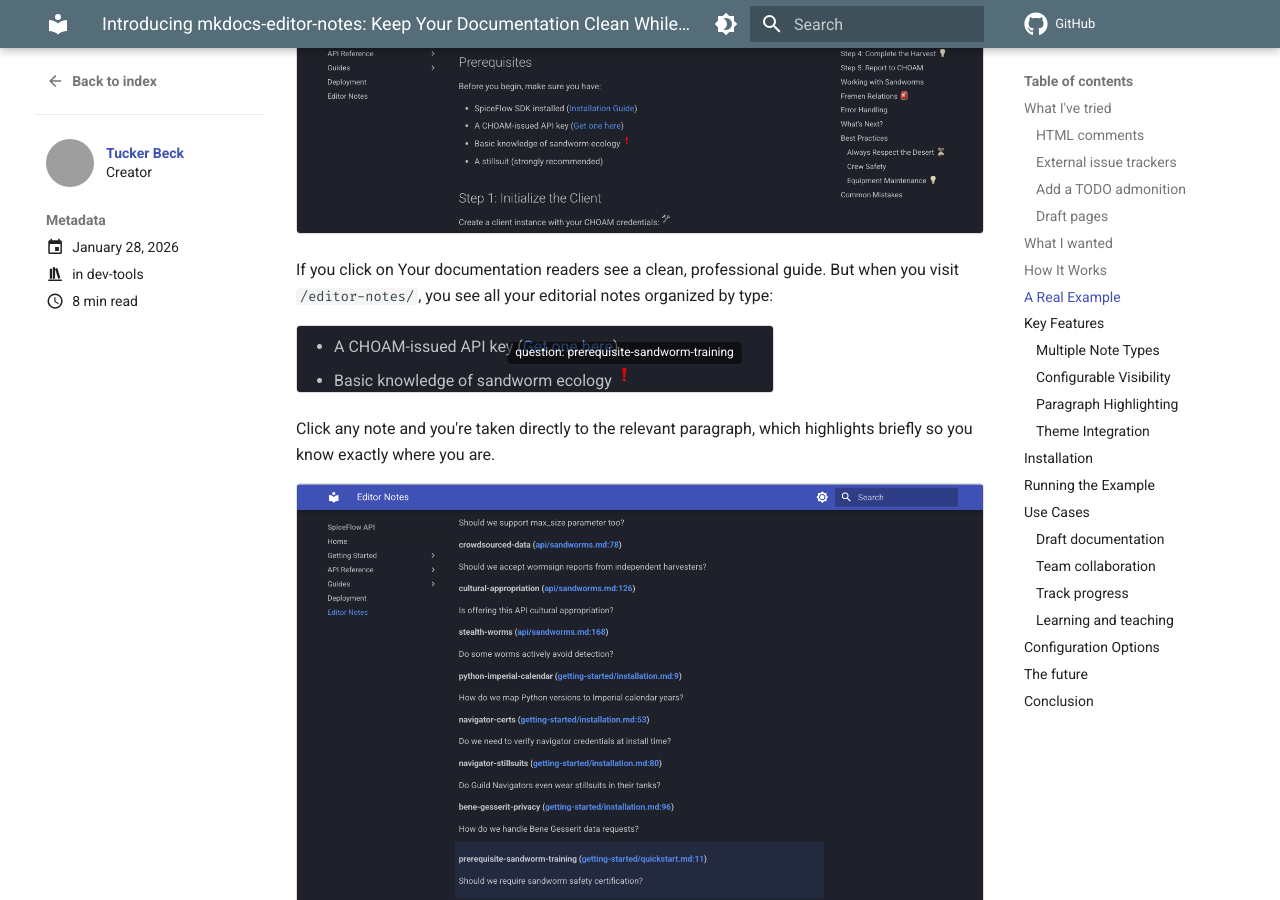
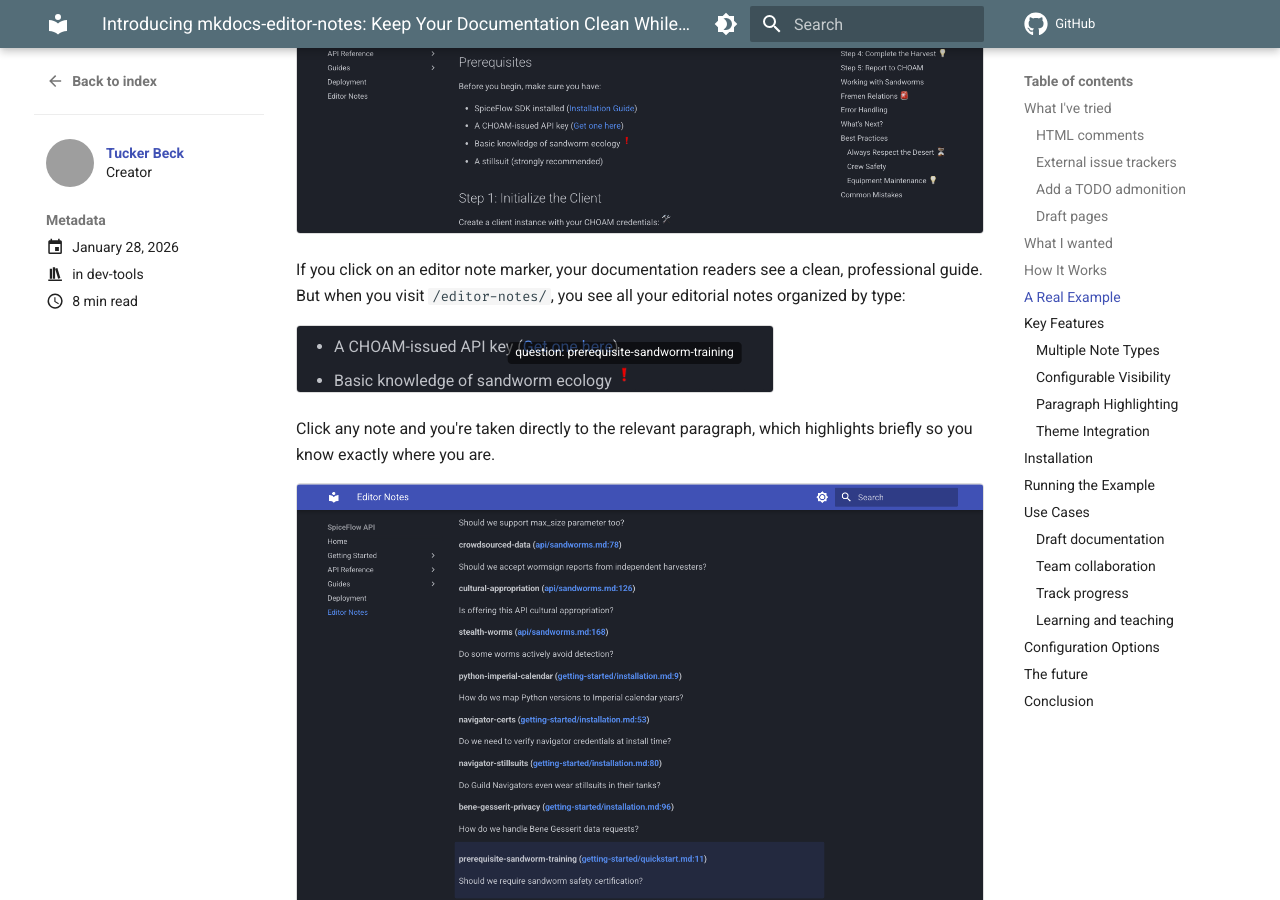
Before and after one commit to dusktreader/blog, an MkDocs documentation site: the page built from docs/source/posts/2026-01-28--introducing-mkdocs-editor-notes.md, in a window 1280 px wide and 900 px high, scrolled down 3772 px. Built offline with MkDocs 1.6.1 and Material for MkDocs 9.7.7, drawn with Linux system fonts in a browser that asks for light colours; comment, search, counter and statistics services are not loaded; grey boxes are pictures that could not be loaded.

Commit message:
fix: correct mangled sentence
Co-authored-by: Copilot <175728472+Copilot@users.noreply.github.com>

```diff
--- a/docs/source/posts/2026-01-28--introducing-mkdocs-editor-notes.md
+++ b/docs/source/posts/2026-01-28--introducing-mkdocs-editor-notes.md
@@ -171,8 +171,7 @@ superscript emojis marking the editor notes.
 
 ![Quickstart example page](../images/2026-01-28--example-quickstart.png){ .bordered }
 
-If you click on
-Your documentation readers see a clean, professional guide. But when you visit `/editor-notes/`, you see all your
+If you click on an editor note marker, your documentation readers see a clean, professional guide. But when you visit `/editor-notes/`, you see all your
 editorial notes organized by type:
 
 ![Hover effect on editor notes](../images/2026-01-28--example-hover.png){ .bordered }
```
